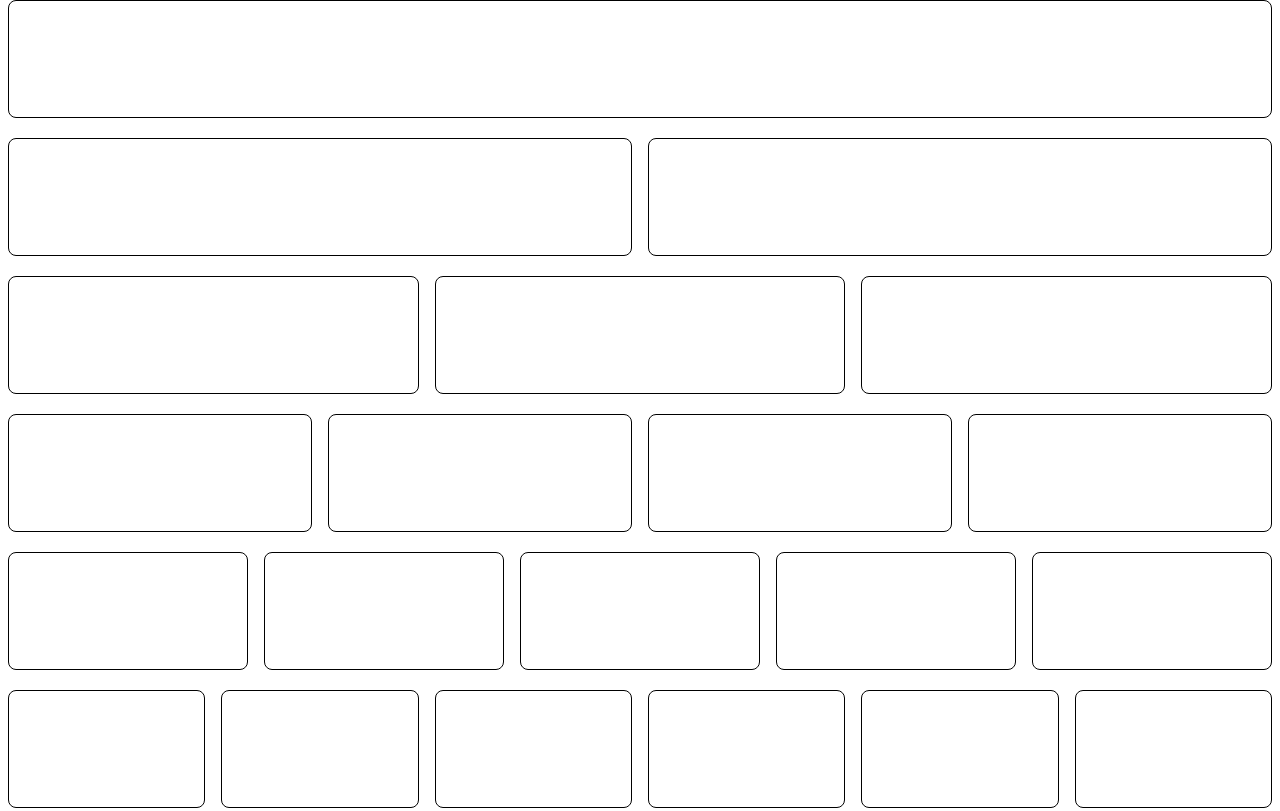
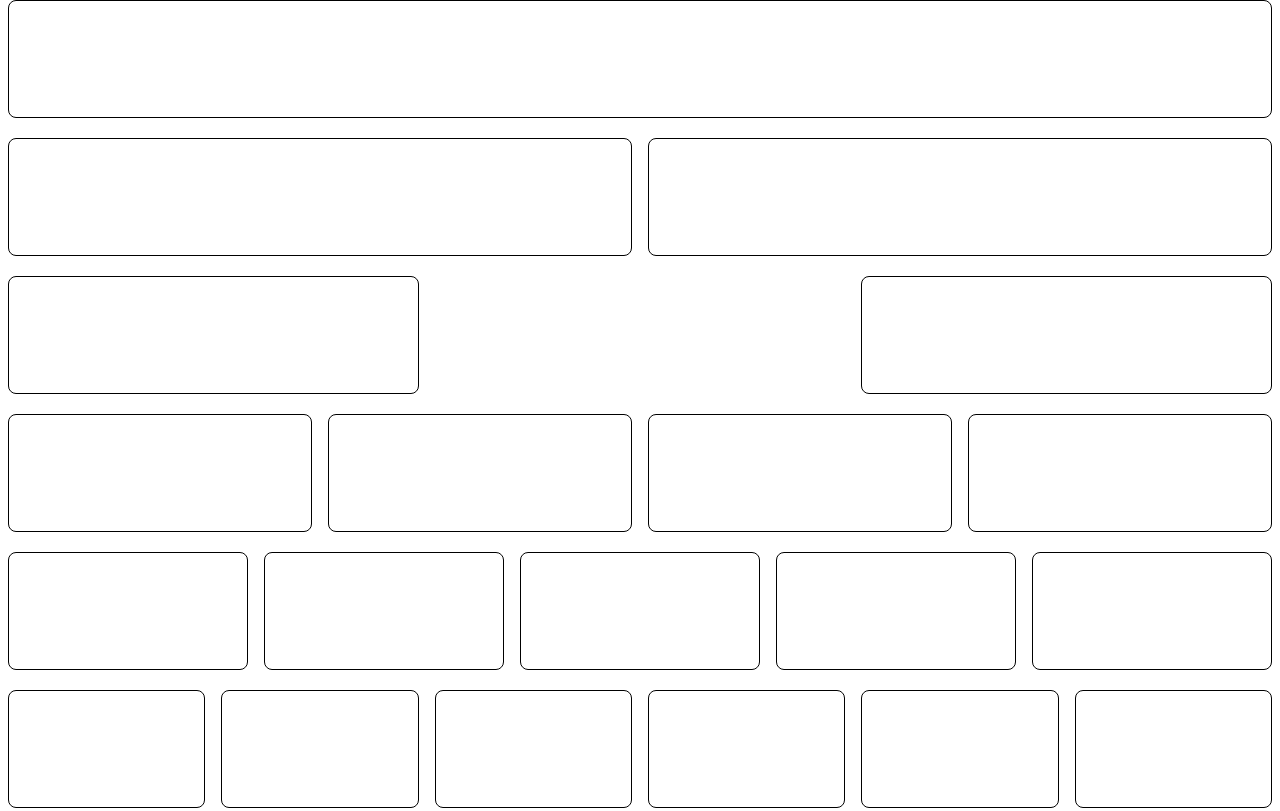
Before and after one commit to devforcoding/css-layouts, a plain HTML site: page index.html in a window 1280 px wide. Shown: the top 811 px of the page. Drawn offline with Linux system fonts and the light colour scheme.

Commit message:
inline-block layouts with flexbox

```diff
--- a/css/main.css
+++ b/css/main.css
@@ -1,7 +1,12 @@
 .row {
     margin: 0 0 20px;
     font-size: 0;
-    text-align: center;
+    display: flex;
+
+}
+
+.row--bublik {
+    justify-content: space-between;
 }
 
 
--- a/index.html
+++ b/index.html
@@ -18,8 +18,7 @@
         <div class="column column--2"><div class="inner"></div></div>
         <div class="column column--2"><div class="inner"></div></div>
     </div>
-    <div class="row">
-        <div class="column column--3"><div class="inner"></div></div>
+    <div class="row row--bublik">
         <div class="column column--3"><div class="inner"></div></div>
         <div class="column column--3"><div class="inner"></div></div>
     </div>
```
